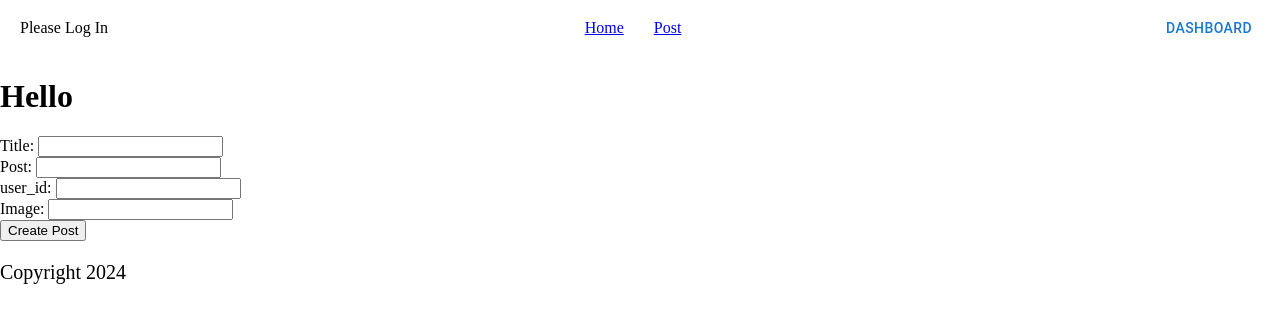
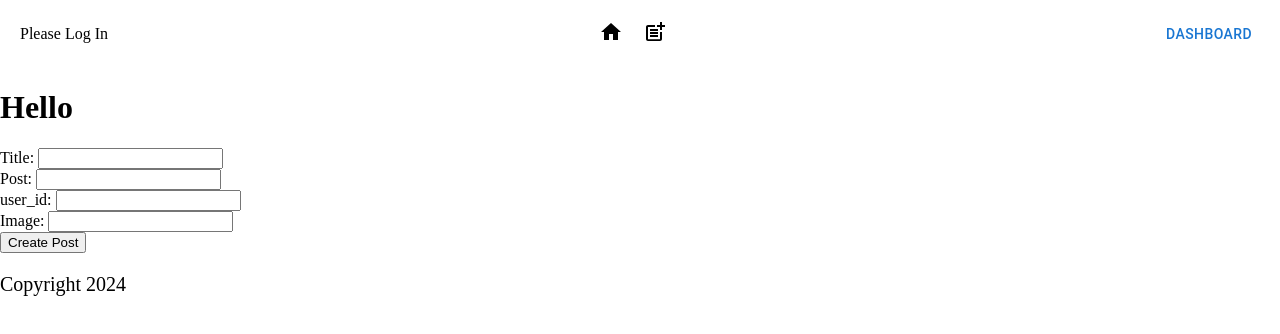
Before and after one commit to zackvalavanis/Travel-Journal-Frontend, a React (Vite) app: page /create in a window 1280 px wide. Shown: the top 334 px of the page. Built offline with nearby package versions, Linux system fonts and the light colour scheme.

Commit message:
added some icons to the page

```diff
--- a/package.json
+++ b/package.json
@@ -12,6 +12,7 @@
   "dependencies": {
     "@emotion/react": "^11.13.3",
     "@emotion/styled": "^11.13.0",
+    "@mui/icons-material": "^6.1.4",
     "@mui/material": "^6.1.4",
     "axios": "^1.7.7",
     "react": "^18.3.1",
--- a/src/Header.css
+++ b/src/Header.css
@@ -29,9 +29,9 @@ header {
 }
 
 .header-right {
-  display: flex;
-  /* Keep the right section as flex */
-  margin-left: auto;
+  display: flex
+    /* Keep the right section as flex */
+    margin-left: auto;
   /* Push this section to the right */
 }
 
@@ -39,3 +39,9 @@ header {
   margin-left: 15px;
   /* Add space between right links */
 }
+
+.home-button {
+  color: black;
+  justify-content: space-between;
+  padding: 10px;
+}
--- a/src/Header.jsx
+++ b/src/Header.jsx
@@ -11,6 +11,8 @@ import MenuList from '@mui/material/MenuList';
 import { LogoutLink } from './LogoutLink'
 import { useNavigate } from 'react-router-dom';
 import { AuthContext } from './AuthContext';
+import HomeIcon from '@mui/icons-material/Home';
+import PostAddIcon from '@mui/icons-material/PostAdd';
 
 export function Header() {
   const [open, setOpen] = useState(false);
@@ -63,11 +65,15 @@ export function Header() {
         {isLoggedIn ? <>Welcome, {currentUser.name}</> : <>Please Log In </>}
       </div>
       <div className='header-center'>
-        <div className='link-container'>
-          <Link to='/'>Home</Link>
+        <div className='home-button'>
+          <Link to='/' style={{ textDecoration: 'none', color: 'inherit'}}>
+          <HomeIcon />
+          </Link>
         </div>
-        <div className='link-container'>
-          <Link to='/create'>Post</Link>
+        <div className='home-button'>
+          <Link to='/create' style={{textDecoration: 'none', color: 'inherit'}}>
+          <PostAddIcon />
+          </Link>
         </div>
       </div>
       <div>
```
Also changed, not shown: 1 other file (tests, documents, lock files or other folders).
